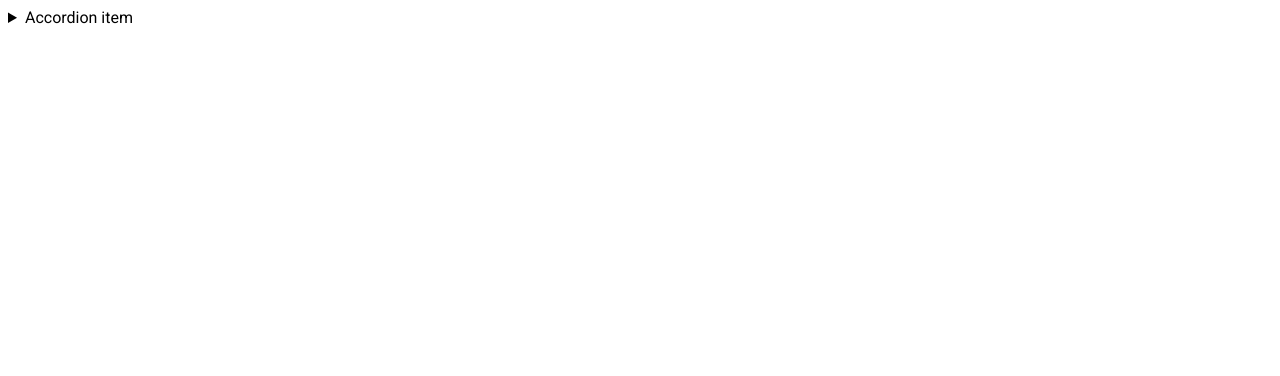
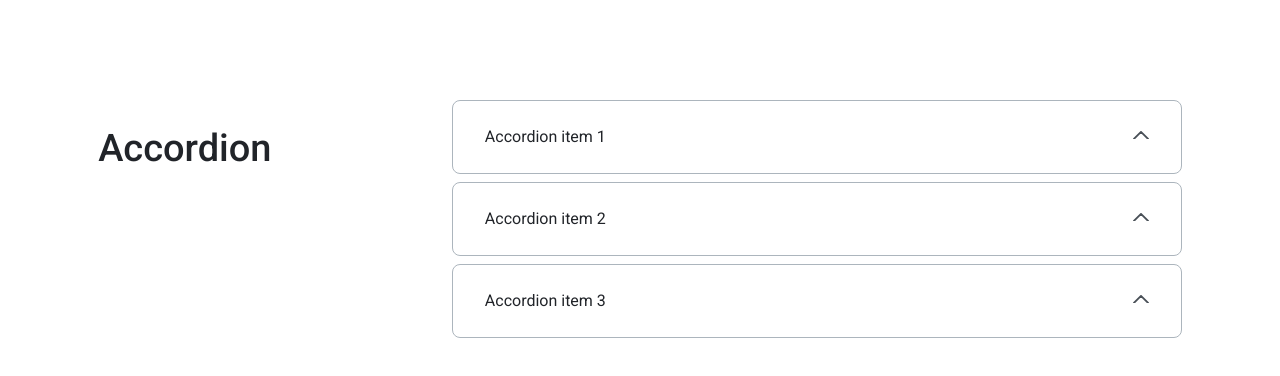
Before and after one commit to js-tasks-ru/htmlcss-20210916_ivansacara, a website: page 03-lection1/02-accordion/index.html in a window 1280 px wide. Drawn offline with Linux system fonts and the light colour scheme.

Commit message:
resolved conflicts

```diff
--- a/03-lection1/02-accordion/accordion.css
+++ b/03-lection1/02-accordion/accordion.css
@@ -1 +1,67 @@
-/* Стилизация аккордеона */
+.accordion {
+  display: flex;
+  justify-content: space-around;
+  margin-top: 100px;
+}
+.accordion__col-title {
+  font-size: 38px;
+  line-height: 46px;
+  font-weight: 500;
+  color: var(--black);
+}
+.accordion__item {
+  width: 730px;
+  background: #ffffff;
+  color: var(--black);
+  border: 1px solid #acb5bd;
+  box-sizing: border-box;
+  border-radius: 8px;
+  padding: 24px 48px 24px 32px;
+  margin-bottom: 8px;
+  display: block;
+  position: relative;
+}
+.accordion__item[open] summary ~ * {
+  animation: sweep 0.5s ease-in-out;
+}
+@keyframes sweep {
+  0% {
+    opacity: 0;
+  }
+  100% {
+    opacity: 1;
+  }
+}
+.accordion__item::before {
+  content: '';
+  position: absolute;
+  background-image: url(./img/arrow.svg);
+  width: 16px;
+  height: 8px;
+  background-repeat: no-repeat;
+  background-size: cover;
+  right: 32px;
+  top: 30px;
+  cursor: pointer;
+}
+.accordion__item[open]::before {
+  transform: rotate(180deg);
+}
+.accordion__item:last-child {
+  margin-bottom: 0;
+}
+.accordion__title {
+  font-size: 16px;
+  line-height: 24px;
+  font-weight: 400;
+  list-style-type: none;
+  cursor: pointer;
+}
+
+.accordion__text {
+  font-size: 16px;
+  line-height: 24px;
+  font-weight: 400;
+  margin-bottom: 0;
+  transition: all 0.5s ease;
+}
--- a/03-lection1/02-accordion/index.html
+++ b/03-lection1/02-accordion/index.html
@@ -1,18 +1,54 @@
 <!DOCTYPE html>
 <!-- Страница с аккордеоном -->
 <html lang="ru">
+
 <head>
   <link rel="stylesheet" href="../../assets/css/main.css">
   <link rel="stylesheet" href="./accordion.css">
 </head>
+
 <body>
-        <details>
-            <summary>
-                Accordion item
+  <div class="accordion">
+    <div class="accordion__col-left">
+      <h1 class="accordion__col-title">
+        Accordion
+      </h1>
+    </div>
+    <div class="accordion__col-right">
+      <div class="accordion__items">
+        <details class="accordion__item">
+          <summary class="accordion__title">
+            Accordion item 1
           </summary>
-            <p>
-                Hidden content
+          <p class="accordion__text">
+            Amet minim mollit non deserunt ullamco est sit aliqua dolor do amet sint. Velit officia consequat duis enim
+            velit
+            mollit. Exercitation veniam consequat sunt nostrud amet.
           </p>
         </details>
+        <details class="accordion__item">
+          <summary class="accordion__title">
+            Accordion item 2
+          </summary>
+          <p class="accordion__text">
+            Amet minim mollit non deserunt ullamco est sit aliqua dolor do amet sint. Velit officia consequat duis enim
+            velit
+            mollit. Exercitation veniam consequat sunt nostrud amet.
+          </p>
+        </details>
+        <details class="accordion__item">
+          <summary class="accordion__title">
+            Accordion item 3
+          </summary>
+          <p class="accordion__text">
+            Amet minim mollit non deserunt ullamco est sit aliqua dolor do amet sint. Velit officia consequat duis enim
+            velit
+            mollit. Exercitation veniam consequat sunt nostrud amet.
+          </p>
+        </details>
+      </div>
+    </div>
+  </div>
 </body>
+
 </html>
--- a/assets/css/main.css
+++ b/assets/css/main.css
@@ -6,33 +6,26 @@
 :root {
   --white: #ffffff;
   --black: #212429;
-    --pink: #F784AD;
-    --purple: #7048E8;
-    --blue: #374FC7;
-    --red: #F03D3E;
-    --grey-1: #F8F9FA;
-    --grey-2: #DDE2E5;
-    --grey-3: #ACB5BD;
+  --pink: #f784ad;
+  --purple: #7048e8;
+  --blue: #374fc7;
+  --red: #f03d3e;
+  --grey-1: #f8f9fa;
+  --grey-2: #dde2e5;
+  --grey-3: #acb5bd;
   --grey-4: #495057;
 
   --error: var(--red);
   --success: var(--blue);
 
-    --primary: #4263EB;
-    --primary-hover: #2342C0;
+  --primary: #4263eb;
+  --primary-hover: #2342c0;
   --secondary: var(--purple);
-    --secondary-hover:#5028C6;
+  --secondary-hover: #5028c6;
   --alternative: var(--grey-3);
   --alternative-hover: var(--black);
 }
 
 * {
   font-family: 'Roboto', sans-serif;
-    box-sizing: border-box;
 }
-.container{
-  max-width: 1140px;
-  width: 100%;
-  padding: 0 15px;
-  margin: 0 auto;
-}
```
Also changed, not shown: 03-lection1/02-accordion/img/arrow.svg (added). Lines whose indentation alone changed are shown as unchanged.
